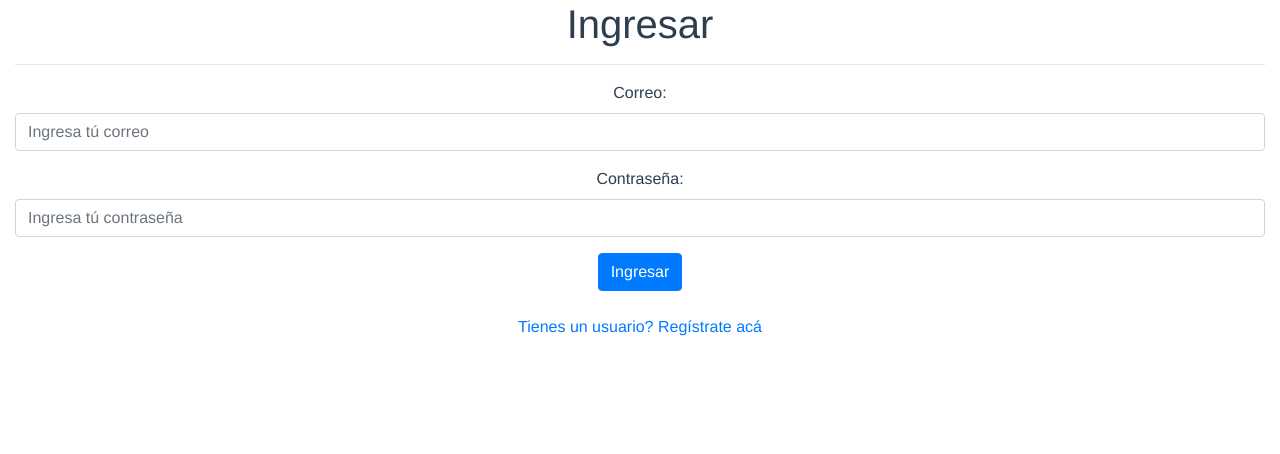
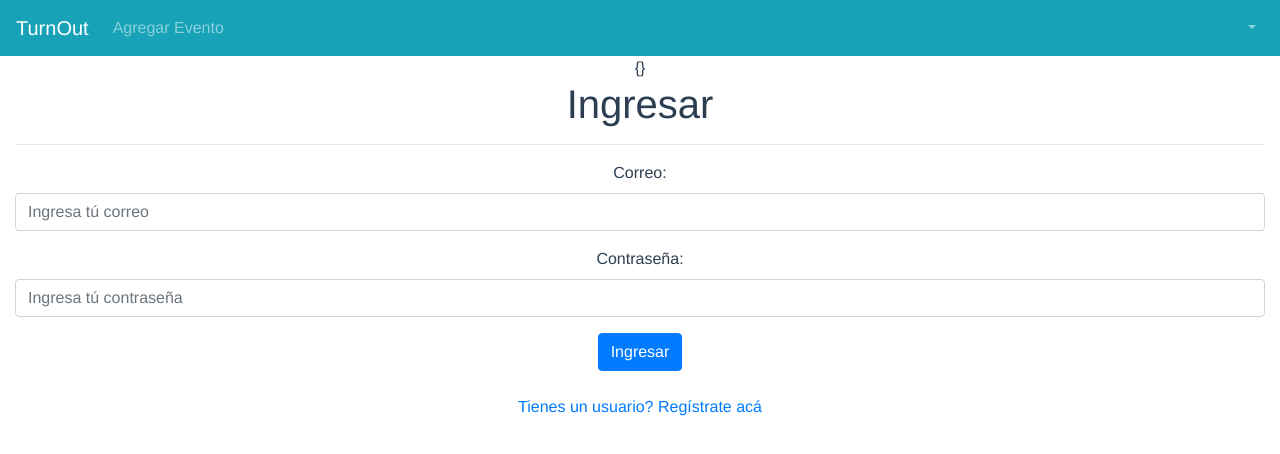
Before and after one commit to rudmanmrrod/vue-turnout, a Vue app: page /signin in a window 1280 px wide. Shown: the top 454 px of the page. Built offline with nearby package versions, Linux system fonts and the light colour scheme; no server answers.

Commit message:
Ajustados en cambios de navbar

```diff
--- a/src/App.vue
+++ b/src/App.vue
@@ -1,7 +1,7 @@
 <template>
   <div id="app">
-    <NavBar v-show="$store.state.user.email" />
-
+    <NavBar v-show="$store.state.user" />
+    {{$store.state.user}}
     <router-view/>
   </div>
 </template>
--- a/src/components/NavBar.vue
+++ b/src/components/NavBar.vue
@@ -13,7 +13,7 @@
       <b-navbar-nav class="ml-auto">
 
         <b-nav-item-dropdown right>
-          <template slot="button-content"><em>{{user}}</em></template>
+          <template slot="button-content"><em>{{$store.state.user.email}}</em></template>
           <b-dropdown-item @click="signOut">Sign Out</b-dropdown-item>
         </b-nav-item-dropdown>
       </b-navbar-nav>
@@ -25,23 +25,10 @@ import { firebaseApp } from '../firebaseApp'
 import router from '../router'
 
 export default{
-  data(){
-    return {
-      user: this.getUser()
-    }
-  },
   methods:{
     signOut(){
       this.$store.dispatch('signOut')
       firebaseApp.auth().signOut()
-    },
-    getUser(){
-      try{
-        this.user = this.$store.state.user.email.split('@')[0]
-      }
-      catch(error){
-        this.user = {}
-      }
     },
     home(){
       router.push('/')
```
